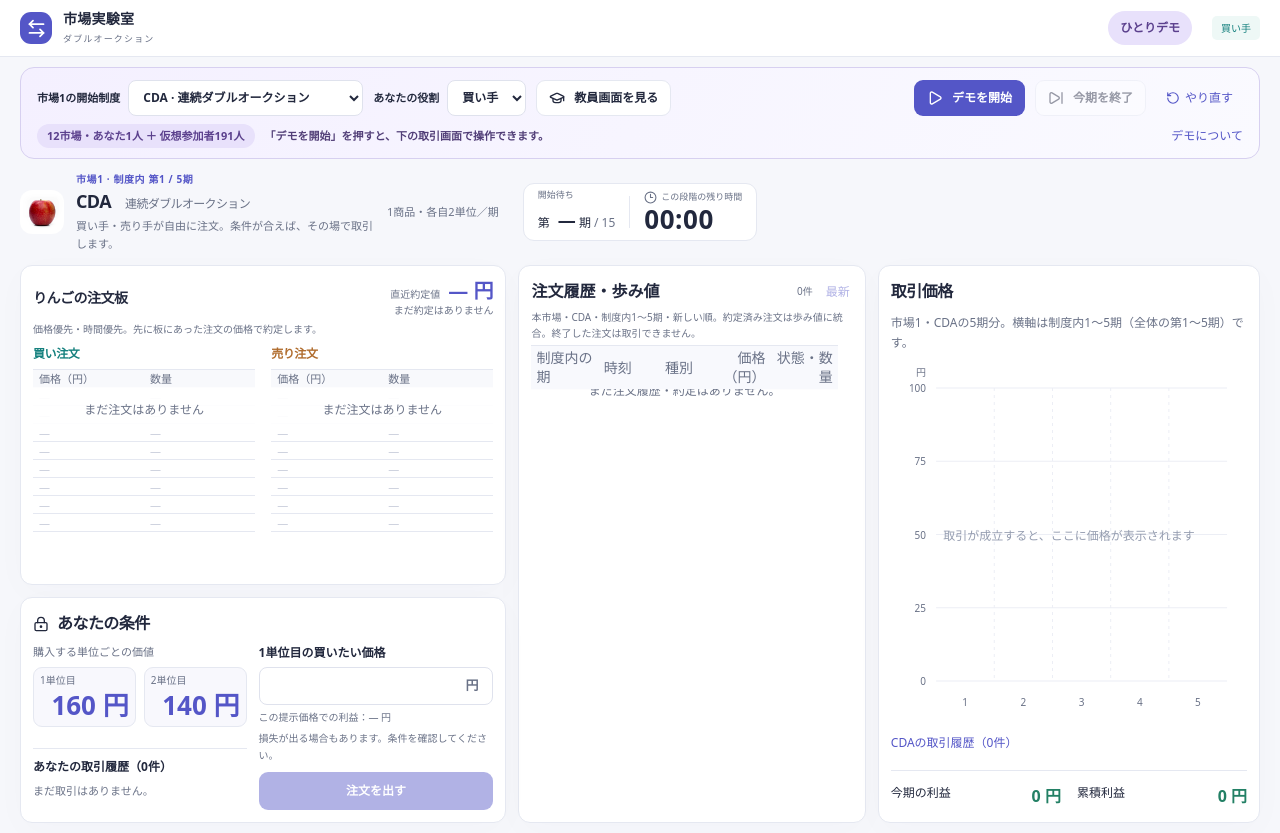
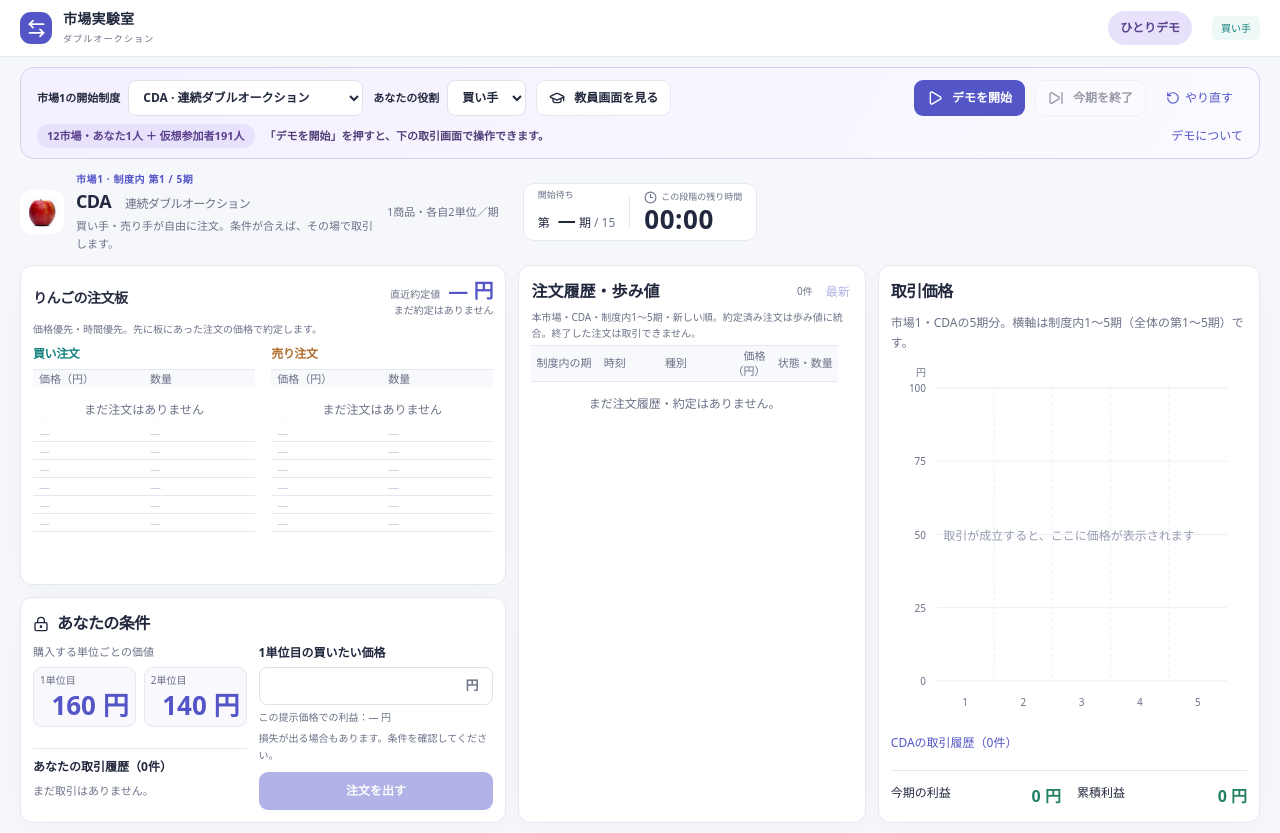
Before and after one commit to DKshawn/Double_Auction, a Next.js app: page /demo in a window 1280 px wide. Built offline with nearby package versions, Linux system fonts and the light colour scheme.

Commit message:
Adjust study tape table font sizes and empty state styling

```diff
--- a/src/styles/study.css
+++ b/src/styles/study.css
@@ -1113,6 +1113,7 @@
   z-index: 1;
   background: #f8f9fd;
   white-space: normal;
+  font-size: 11px;
 }
 .study-tape-rows th:first-child {
   width: 22%;
@@ -1134,8 +1135,10 @@
   height: 24px;
   padding: 2px 5px;
   line-height: 1.4;
-  font-size: inherit;
   font-variant-numeric: tabular-nums;
+}
+.study-tape-rows td {
+  font-size: 14px;
 }
 .study-tape-rows th:nth-last-child(-n + 2),
 .study-tape-rows td:nth-last-child(-n + 2) {
@@ -1165,8 +1168,6 @@
   font-weight: 600;
 }
 .study-tape-rows .study-empty {
-  position: absolute;
-  inset: 24px 0 auto;
   padding: 12px 4px;
   background: #ffffffee;
 }
```
